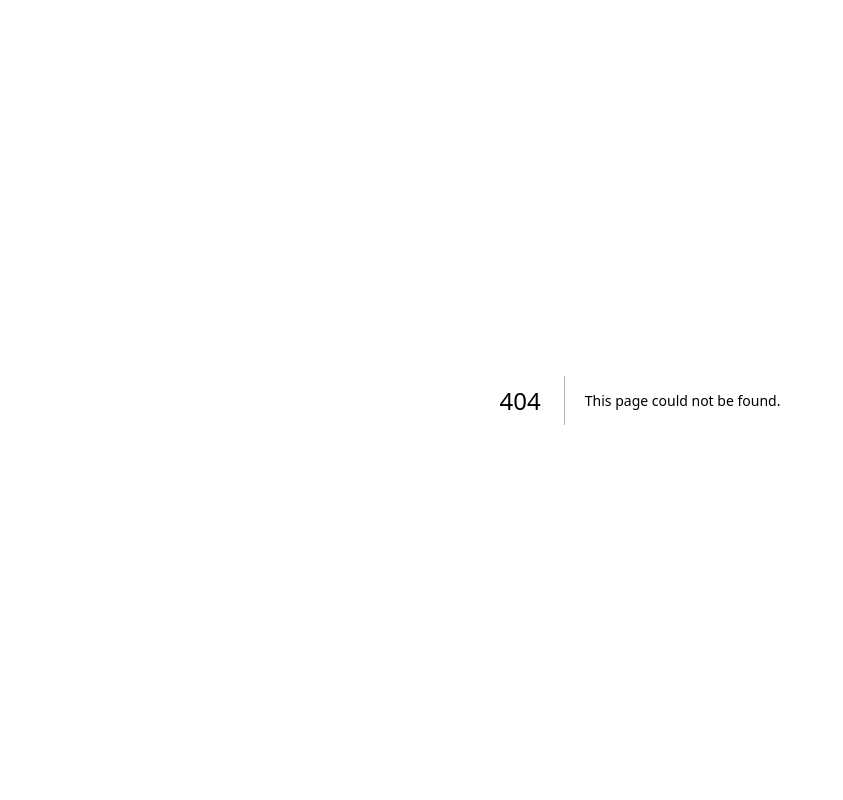
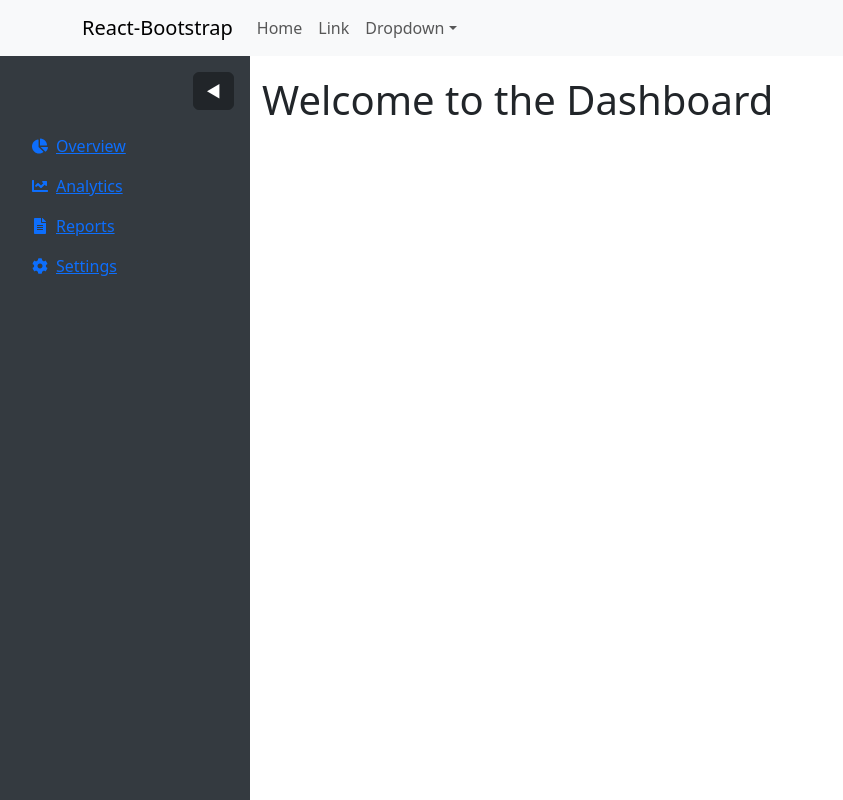
Before and after one commit to khaitq-vnist/auto_ci_fe, a Next.js app: page /dashboard in a window 1280 px wide. Before the commit this address had no page. Shown: the whole page, without its empty margins (0-843 px from the left). Built offline with nearby package versions, Linux system fonts and the light colour scheme.

Commit message:
dashboard

```diff
--- /dev/null
+++ b/src/app/dashboard/page.tsx
@@ -0,0 +1,14 @@
+'use client'
+import DashboardLayout from '@/layouts/dashboard.layout';
+import React from 'react';
+
+function DashboardPage() {
+  return (
+    <DashboardLayout>
+      <h1>Welcome to the Dashboard</h1>
+      {/* Your content here */}
+    </DashboardLayout>
+  );
+}
+
+export default DashboardPage;
--- a/src/app/layout.tsx
+++ b/src/app/layout.tsx
@@ -1,6 +1,8 @@
 import type { Metadata } from "next";
 import localFont from "next/font/local";
 import "./globals.css";
+import 'bootstrap/dist/css/bootstrap.min.css';
+import AppHeader from "@/components/header/app.header";
 
 const geistSans = localFont({
   src: "./fonts/GeistVF.woff",
@@ -26,6 +28,7 @@ export default function RootLayout({
   return (
     <html lang="en">
       <body className={`${geistSans.variable} ${geistMono.variable}`}>
+        <AppHeader/>
         {children}
       </body>
     </html>
--- /dev/null
+++ b/src/components/dashboard/dashboard.sidebar.tsx
@@ -0,0 +1,67 @@
+'use client'
+import { useState } from 'react';
+import Link from 'next/link';
+import { Nav, Button } from 'react-bootstrap';
+import { FaChartPie, FaChartLine, FaFileAlt, FaCog } from 'react-icons/fa';
+
+interface SidebarProps {
+    isMinimized: boolean;
+    toggleSidebar: () => void;
+  }
+export default function DashboardSidebar({ isMinimized, toggleSidebar } : SidebarProps) {
+//   const [isMinimized, setIsMinimized] = useState(false);
+
+//   const toggleSidebar = () => {
+//     setIsMinimized(!isMinimized);
+//   };
+
+  return (
+    <div
+      style={{
+        width: isMinimized ? '80px' : '250px',
+        height: '100vh',
+        backgroundColor: '#343a40',
+        color: '#fff',
+        position: 'fixed',
+        transition: 'width 0.3s',
+      }}
+    >
+      <div className="d-flex flex-column align-items-center p-3">
+        <Button
+          variant="dark"
+          onClick={toggleSidebar}
+          className="mb-3"
+          style={{ alignSelf: isMinimized ? 'center' : 'flex-end' }}
+        >
+          {isMinimized ? '▶' : '◀'}
+        </Button>
+        <Nav className="flex-column w-100">
+          <Link href="/overview" passHref>
+            <Nav.Link className="d-flex align-items-center">
+              <FaChartPie className="me-2" />
+              {!isMinimized && 'Overview'}
+            </Nav.Link>
+          </Link>
+          <Link href="/analytics" passHref>
+            <Nav.Link className="d-flex align-items-center">
+              <FaChartLine className="me-2" />
+              {!isMinimized && 'Analytics'}
+            </Nav.Link>
+          </Link>
+          <Link href="/reports" passHref>
+            <Nav.Link className="d-flex align-items-center">
+              <FaFileAlt className="me-2" />
+              {!isMinimized && 'Reports'}
+            </Nav.Link>
+          </Link>
+          <Link href="/settings" passHref>
+            <Nav.Link className="d-flex align-items-center">
+              <FaCog className="me-2" />
+              {!isMinimized && 'Settings'}
+            </Nav.Link>
+          </Link>
+        </Nav>
+      </div>
+    </div>
+  );
+}
--- /dev/null
+++ b/src/components/header/app.header.tsx
@@ -0,0 +1,35 @@
+'use client'
+import Container from 'react-bootstrap/Container';
+import Nav from 'react-bootstrap/Nav';
+import Navbar from 'react-bootstrap/Navbar';
+import NavDropdown from 'react-bootstrap/NavDropdown';
+
+const AppHeader = () => {
+  return (
+    <Navbar expand="lg" className="bg-body-tertiary">
+      <Container>
+        <Navbar.Brand href="#home">React-Bootstrap</Navbar.Brand>
+        <Navbar.Toggle aria-controls="basic-navbar-nav" />
+        <Navbar.Collapse id="basic-navbar-nav">
+          <Nav className="me-auto">
+            <Nav.Link href="#home">Home</Nav.Link>
+            <Nav.Link href="#link">Link</Nav.Link>
+            <NavDropdown title="Dropdown" id="basic-nav-dropdown">
+              <NavDropdown.Item href="#action/3.1">Action</NavDropdown.Item>
+              <NavDropdown.Item href="#action/3.2">
+                Another action
+              </NavDropdown.Item>
+              <NavDropdown.Item href="#action/3.3">Something</NavDropdown.Item>
+              <NavDropdown.Divider />
+              <NavDropdown.Item href="#action/3.4">
+                Separated link
+              </NavDropdown.Item>
+            </NavDropdown>
+          </Nav>
+        </Navbar.Collapse>
+      </Container>
+    </Navbar>
+  );
+}
+
+export default AppHeader;
--- /dev/null
+++ b/src/layouts/dashboard.layout.tsx
@@ -0,0 +1,34 @@
+'use client'
+import DashboardSidebar from '@/components/dashboard/dashboard.sidebar';
+import React, { ReactNode, useState } from 'react';
+
+import { Container } from 'react-bootstrap';
+
+interface DashboardLayoutProps {
+  children: ReactNode;
+}
+
+const  DashboardLayout = ({ children } : DashboardLayoutProps) => {
+  const [isMinimized, setIsMinimized] = useState(false);
+
+  const toggleSidebar = () => setIsMinimized(!isMinimized);
+
+  return (
+    <div className="d-flex">
+      <DashboardSidebar isMinimized={isMinimized} toggleSidebar={toggleSidebar} />
+      <Container
+        fluid
+        style={{
+          marginLeft: isMinimized ? '80px' : '250px', // Adjusts dynamically
+          paddingTop: '20px',
+          width: `calc(100% - ${isMinimized ? '80px' : '250px'})`, // Makes content area extend
+          transition: 'all 0.3s',
+        }}
+      >
+        {children}
+      </Container>
+    </div>
+  );
+}
+
+export default DashboardLayout;
```
Also changed, not shown: package.json (+8 -3 lines), src/app/link/page.tsx (added, +11 -0 lines), src/app/page.tsx (+3 -87 lines), 1 other file (tests, documents, lock files or other folders).
